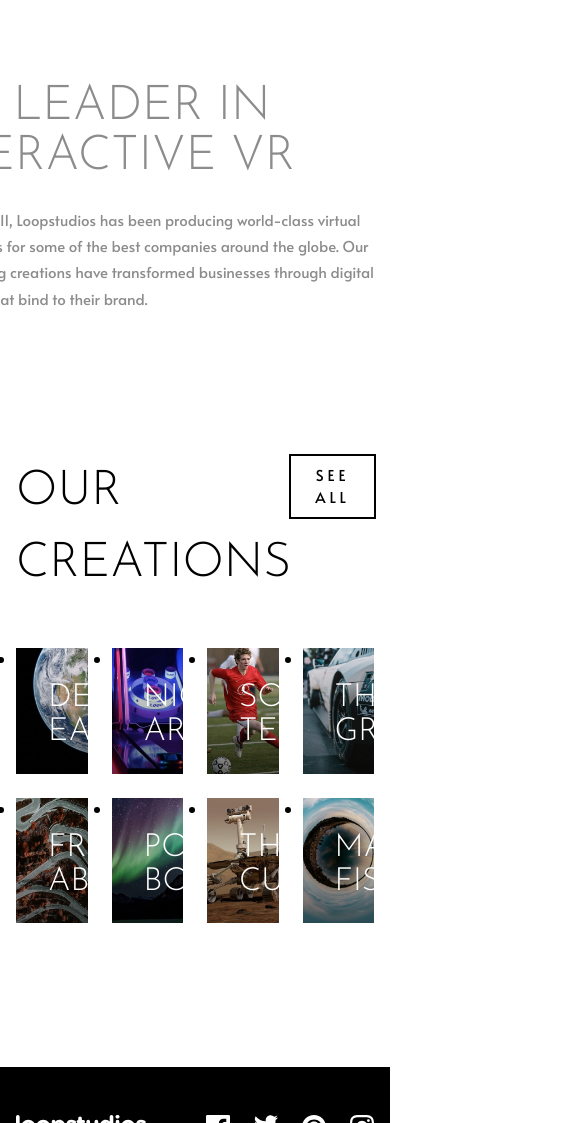
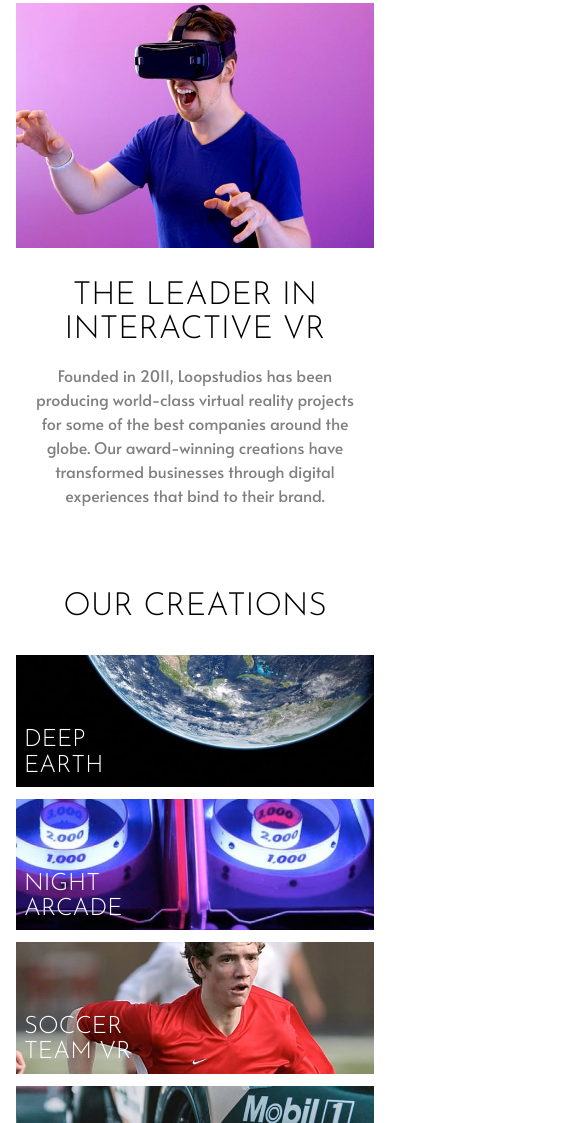
Before and after one commit to Eciric/loopstudios-landing-page, a website built with Vite: page index.html in a window 390 px wide. Shown: the part 877-2000 px from the top of the page, 585 px wide, since content can reach past the window. Built offline with nearby package versions, Linux system fonts and the light colour scheme.

Commit message:
Mobile version completed

```diff
--- a/css/style.css
+++ b/css/style.css
@@ -48,7 +48,8 @@ body {
 	transition: transform 250ms ease-in-out;
 }
 
-.nav-list a:hover:after {
+.nav-list a:hover:after,
+.nav-list a:focus:after {
 	transform: scaleX(1);
 }
 
@@ -132,13 +133,22 @@ body {
 	background-blend-mode: darken;
 }
 
+@media (max-width: 50em) {
+	.introduction {
+		background: rgba(0, 0, 0, 0.35) url("../images/mobile/image-hero.jpg");
+		background-repeat: no-repeat;
+		background-size: cover;
+		background-blend-mode: darken;
+	}
+}
+
 .introduction__heading {
 	color: var(--clr-white);
 	max-width: 15ch;
 	line-height: 1.05;
 	text-transform: uppercase;
 	font-weight: var(--fw-light);
-	font-size: var(--size-900);
+	font-size: clamp(1rem, 10vw, 5rem);
 	font-family: var(--ff-light);
 
 	padding: var(--size-700);
@@ -146,11 +156,19 @@ body {
 	outline: 3px var(--clr-white) solid;
 }
 
-.interactive {
+@media (max-width: 25em) {
+	.introduction__heading {
+		padding: var(--size-500);
+		word-spacing: 9999px;
+	}
+}
+
+.interactive > .container {
 	position: relative;
 	margin-top: 9rem;
 }
 
+@media (min-width: 50em) {
 	.interactive__text {
 		position: absolute;
 		display: grid;
@@ -164,14 +182,49 @@ body {
 		background-color: white;
 		color: var(--clr-dark-gray);
 	}
-
 	.text__container {
 		margin-left: var(--size-900);
 	}
 
 	.text__container > p {
 		padding-top: var(--size-500);
+		color: gray;
 		line-height: 1.75;
+	}
+}
+
+@media (max-width: 50em) {
+	.interactive > .container {
+		display: flex;
+		flex-direction: column;
+		flex-wrap: wrap;
+		gap: 2rem;
+		margin-top: 5rem;
+		justify-content: center;
+		align-items: center;
+	}
+
+	#interactive__image {
+		content: url("../images/mobile/image-interactive.jpg");
+	}
+
+	.text__container {
+		text-align: center;
+	}
+
+	.heading-2 {
+		font-size: var(--size-600);
+		margin-inline: auto;
+	}
+
+	.text__container > p {
+		padding: var(--size-400) var(--size-400);
+		font-family: var(--ff-regular);
+		font-weight: 100;
+		color: gray;
+		font-size: var(--size-400);
+		line-height: 1.5;
+	}
 }
 
 .creations {
@@ -200,7 +253,8 @@ body {
 	letter-spacing: var(--size-100);
 }
 
-.creations__title > button:hover {
+.creations__title > button:hover,
+.creations__title > button:focus {
 	cursor: pointer;
 	background-color: var(--clr-black);
 	color: var(--clr-white);
@@ -209,28 +263,18 @@ body {
 .creations__list {
 	display: grid;
 	grid-template-columns: repeat(4, 1fr);
-	gap: var(--size-500);
+	gap: var(--size-600);
 }
 
 .list__item {
 	position: relative;
-	z-index: 0;
+	transition: scale 450ms;
 }
 
-.list__item:hover .image-darken {
-	background: rgba(255, 255, 255, 0.7);
+.list__item:hover,
+.list__item:focus {
 	cursor: pointer;
-}
-
-.list__item:hover .item__caption {
-	color: var(--clr-black);
-}
-
-.image-darken {
-	position: absolute;
-	inset: 0;
-	z-index: 22;
-	background: linear-gradient(to bottom, transparent 0%, rgba(0, 0, 0, 0.55));
+	scale: 1.11;
 }
 
 .item__caption {
@@ -251,6 +295,114 @@ body {
 
 #thegrid {
 	width: 4ch;
+}
+
+.button__mobile {
+	display: none;
+	margin-inline: auto;
+	text-align: center;
+	padding-top: var(--size-700);
+}
+
+.button__mobile > button {
+	border: none;
+	background: none;
+	outline: 2px solid black;
+	height: fit-content;
+	padding: var(--size-200) var(--size-500);
+	text-transform: uppercase;
+	letter-spacing: var(--size-100);
+}
+
+.button__mobile > button:hover,
+.button__mobile > button:focus {
+	cursor: pointer;
+	background-color: var(--clr-black);
+	color: var(--clr-white);
+}
+
+@media (max-width: 50em) {
+	.creations__list {
+		grid-template-columns: repeat(3, 1fr);
+	}
+}
+
+@media (max-width: 42em) {
+	.creations__list {
+		grid-template-columns: repeat(2, 1fr);
+	}
+}
+
+@media (max-width: 25em) {
+	.creations {
+		margin-top: 4em;
+	}
+
+	.creations__list {
+		grid-template-columns: 1fr;
+		gap: var(--size-300);
+	}
+
+	.creations__title {
+		margin-bottom: var(--size-500);
+	}
+
+	.creations__title > h2 {
+		font-size: var(--size-600);
+		margin-inline: auto;
+	}
+
+	.creations__title > button {
+		display: none;
+	}
+
+	.button__mobile {
+		display: block;
+	}
+
+	.list__item {
+		margin-inline: auto;
+	}
+
+	.item__caption {
+		font-size: var(--size-500);
+		width: 10ch;
+		line-height: 1.05;
+		padding-left: var(--size-200);
+		padding-bottom: var(--size-200);
+	}
+
+	#deep-earth-image {
+		content: url("../images/mobile/image-deep-earth.jpg");
+	}
+
+	#night-arcade-image {
+		content: url("../images/mobile/image-night-arcade.jpg");
+	}
+
+	#soccer-team-image {
+		content: url("../images/mobile/image-soccer-team.jpg");
+	}
+
+	#grid-image {
+		content: url("../images/mobile/image-grid.jpg");
+	}
+
+	#from-above-image {
+		content: url("../images/mobile/image-from-above.jpg");
+	}
+
+	#pocket-borealis-image {
+		content: url("../images/mobile/image-pocket-borealis.jpg");
+	}
+
+	#curiosity-image {
+		content: url("../images/mobile/image-curiosity.jpg");
+	}
+
+	#fisheye-image {
+		content: url("../images/mobile/image-fisheye.jpg");
+	}
 }
 
 footer {
@@ -283,6 +435,39 @@ footer {
 
 .social-list {
 	display: flex;
-	gap: var(--size-500);
 	justify-content: end;
 }
+
+@media (max-width: 25em) {
+	footer {
+		margin-top: var(--size-700);
+	}
+
+	.footer {
+		flex-direction: column;
+		justify-content: center;
+		align-items: center;
+	}
+
+	.secondary-navigation > .nav-list > li {
+		margin: -5px auto -5px auto;
+	}
+
+	.secondary-navigation > .nav-list {
+		margin-bottom: var(--size-700);
+	}
+
+	.social-links {
+		justify-content: center;
+	}
+
+	.social-list {
+		justify-content: center;
+		gap: var(--size-500);
+	}
+
+	.copyright {
+		font-size: var(--size-400);
+		padding-top: var(--size-400);
+	}
+}
--- a/index.html
+++ b/index.html
@@ -70,23 +70,29 @@
 					</h1>
 				</div>
 			</section>
-			<section class="interactive container">
+			<section class="interactive">
+				<div class="container">
 					<div class="interactive__image">
 						<img
+							id="interactive__image"
 							src="images/desktop/image-interactive.jpg"
 							alt="Image with a man wearing a vr headset"
 						/>
 					</div>
 					<div class="interactive__text">
 						<div class="text__container">
-						<h2 class="heading-2">The leader in interactive VR</h2>
+							<h2 class="heading-2">
+								The leader in interactive VR
+							</h2>
 							<p>
 								Founded in 2011, Loopstudios has been producing
-							world-class virtual reality projects for some of the
-							best companies around the globe. Our award-winning
-							creations have transformed businesses through
-							digital experiences that bind to their brand.
+								world-class virtual reality projects for some of
+								the best companies around the globe. Our
+								award-winning creations have transformed
+								businesses through digital experiences that bind
+								to their brand.
 							</p>
+						</div>
 					</div>
 				</div>
 			</section>
@@ -94,77 +100,98 @@
 				<div class="container">
 					<div class="creations__title">
 						<h2>Our creations</h2>
-						<button>See all</button>
+						<button tabindex="0">See all</button>
 					</div>
 					<div>
-						<ul class="creations__list">
-							<li class="list__item">
+						<ul
+							class="creations__list"
+							role="list"
+							aria-label="list of creations"
+						>
+							<li tabindex="0" class="list__item">
 								<img
+									class="item__image"
+									id="deep-earth-image"
 									src="images/desktop/image-deep-earth.jpg"
 									alt=""
 								/>
-								<div class="image-darken"></div>
 								<p class="item__caption">Deep earth</p>
 							</li>
-							<li class="list__item">
+							<li tabindex="0" class="list__item">
 								<img
+									class="item__image"
+									id="night-arcade-image"
 									src="images/desktop/image-night-arcade.jpg"
 									alt=""
 								/>
-								<div class="image-darken"></div>
+
 								<p class="item__caption">Night arcade</p>
 							</li>
-							<li class="list__item">
+							<li tabindex="0" class="list__item">
 								<img
+									class="item__image"
+									id="soccer-team-image"
 									src="images/desktop/image-soccer-team.jpg"
 									alt=""
 								/>
-								<div class="image-darken"></div>
+
 								<p class="item__caption">Soccer team VR</p>
 							</li>
-							<li class="list__item">
+							<li tabindex="0" class="list__item">
 								<img
+									class="item__image"
+									id="grid-image"
 									src="images/desktop/image-grid.jpg"
 									alt=""
 								/>
-								<div class="image-darken"></div>
+
 								<p class="item__caption" id="thegrid">
 									The grid
 								</p>
 							</li>
-							<li class="list__item">
+							<li tabindex="0" class="list__item">
 								<img
+									class="item__image"
+									id="from-above-image"
 									src="images/desktop/image-from-above.jpg"
 									alt=""
 								/>
-								<div class="image-darken"></div>
+
 								<p class="item__caption">From up above VR</p>
 							</li>
-							<li class="list__item">
+							<li tabindex="0" class="list__item">
 								<img
+									class="item__image"
+									id="pocket-borealis-image"
 									src="images/desktop/image-pocket-borealis.jpg"
 									alt=""
 								/>
-								<div class="image-darken"></div>
+
 								<p class="item__caption">Pocket borealis</p>
 							</li>
-							<li class="list__item">
+							<li tabindex="0" class="list__item">
 								<img
+									class="item__image"
+									id="curiosity-image"
 									src="images/desktop/image-curiosity.jpg"
 									alt=""
 								/>
-								<div class="image-darken"></div>
+
 								<p class="item__caption">The curiosity</p>
 							</li>
-							<li class="list__item">
+							<li tabindex="0" class="list__item">
 								<img
+									class="item__image"
+									id="fisheye-image"
 									src="images/desktop/image-fisheye.jpg"
 									alt=""
 								/>
 								<p class="item__caption">Make it fisheye</p>
-								<div class="image-darken"></div>
 							</li>
 						</ul>
+						<div class="button__mobile">
+							<button tabindex="0">See all</button>
+						</div>
 					</div>
 				</div>
 			</section>
```
Lines whose indentation alone changed are shown as unchanged.
